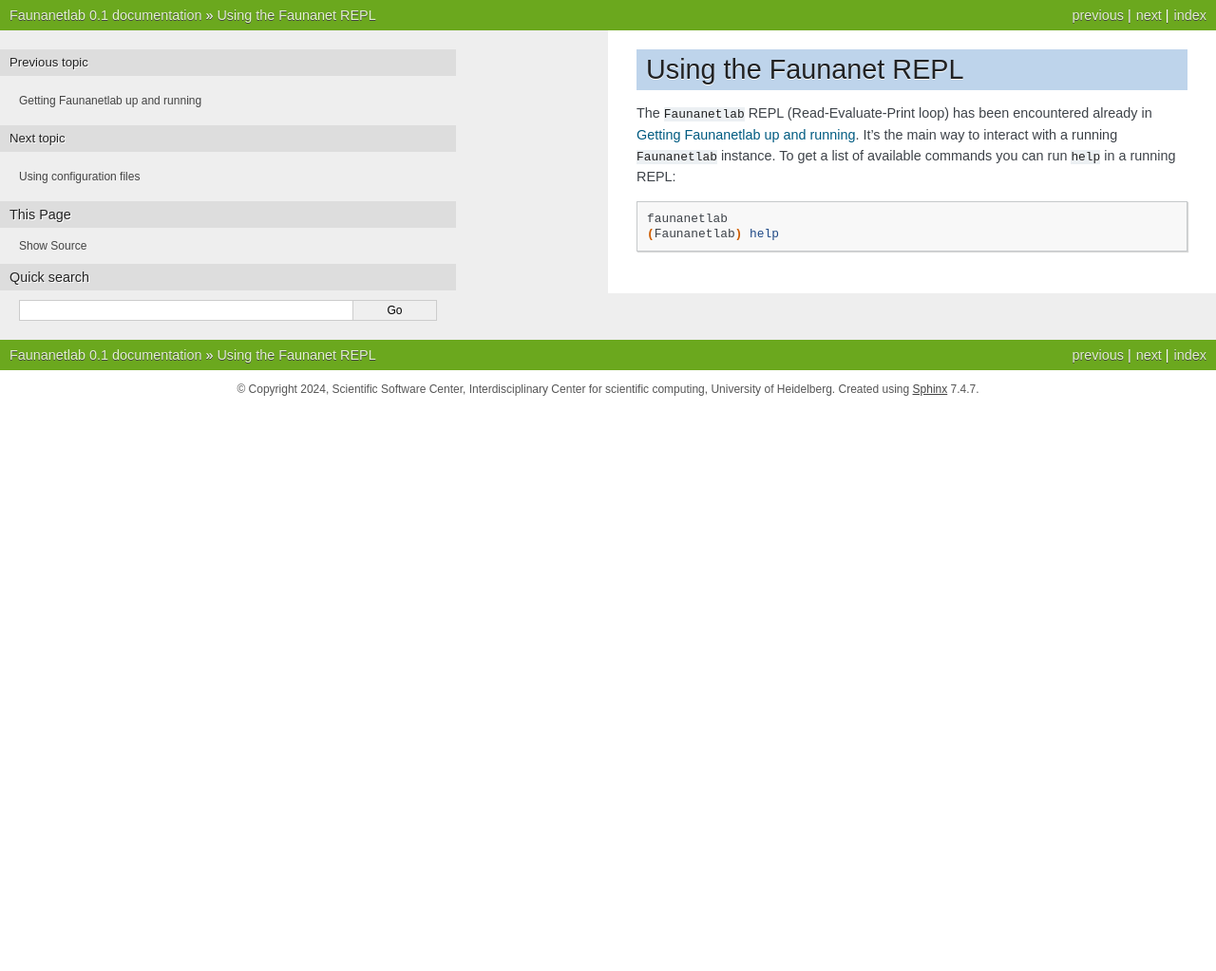
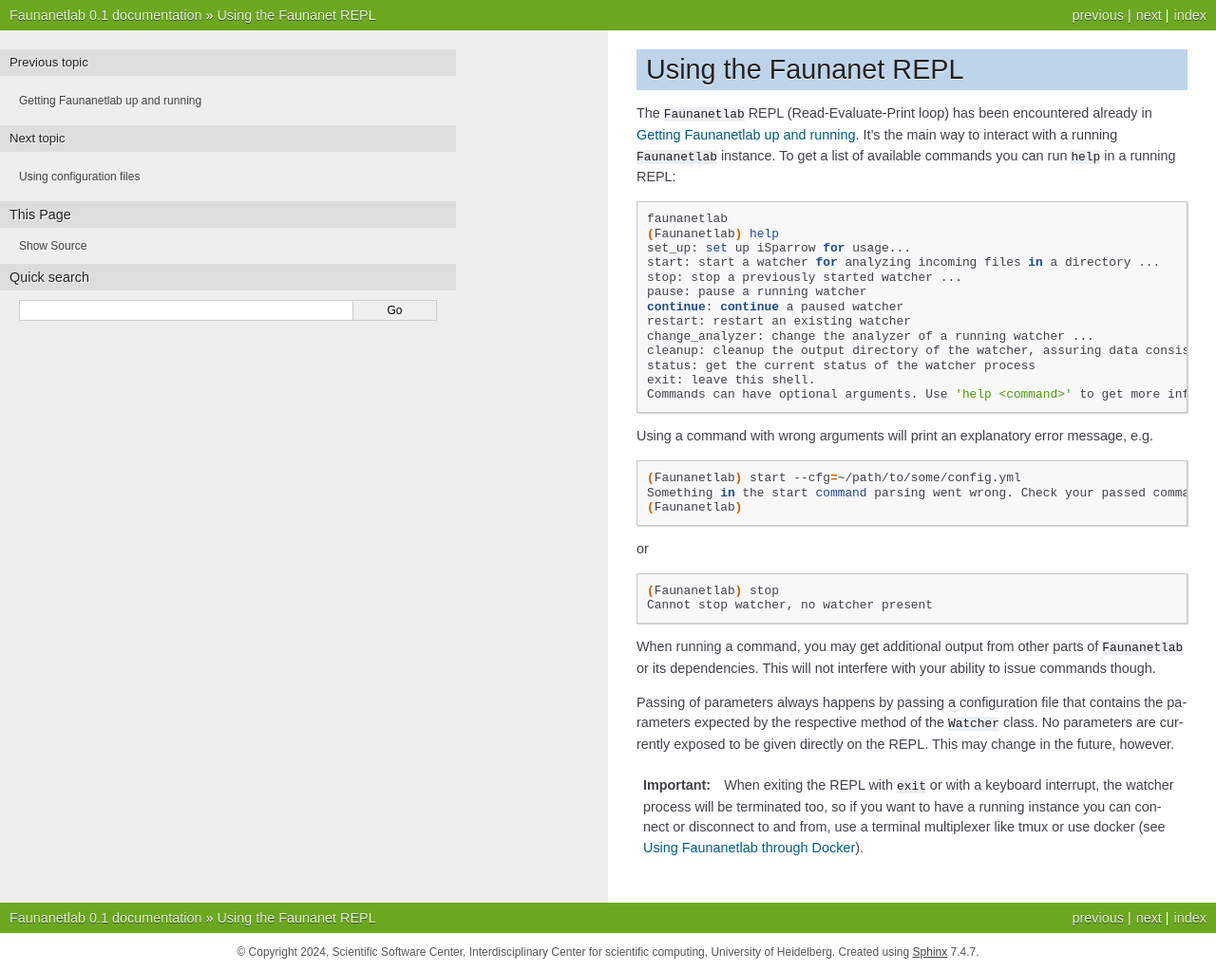
Before and after one commit to ssciwr/faunanet, a Sphinx documentation site: the page built from doc/source/repl_usage.md, in a window 1280 px wide. Shown: the whole page at 95% size. Built offline with Sphinx 7.4.7, drawn with Linux system fonts in a browser that asks for light colours; pages that are not in the unit, such as notebooks, are missing from menus; before the commit the page ends 900 px from its top, so only the background shows below that.

Commit message:
work on repl usage doc

````diff
--- a/doc/source/index.rst
+++ b/doc/source/index.rst
@@ -13,7 +13,7 @@
    repl_usage
    using_configuration_files
    using_custom_models
-   using_faunanet-lab_through_docker
+   using_faunanetlab_through_docker
    basic_design
    iSparrow_api_doc
    license_link
--- a/doc/source/repl_usage.md
+++ b/doc/source/repl_usage.md
@@ -4,5 +4,36 @@
 ```bash
 faunanetlab
 (Faunanetlab) help
+set_up: set up iSparrow for usage...
+start: start a watcher for analyzing incoming files in a directory ...
+stop: stop a previously started watcher ...
+pause: pause a running watcher
+continue: continue a paused watcher
+restart: restart an existing watcher
+change_analyzer: change the analyzer of a running watcher ...
+cleanup: cleanup the output directory of the watcher, assuring data consistency
+status: get the current status of the watcher process
+exit: leave this shell.
+Commands can have optional arguments. Use 'help <command>' to get more information on a specific command.
+```
 
+Using a command with wrong arguments will print an explanatory error message, e.g.
+```bash
+(Faunanetlab) start --cfg=~/path/to/some/config.yml
+Something in the start command parsing went wrong. Check your passed commands. Caused by:  Invalid input. Expected options structure is --name=<arg> with names [--cfg]
+(Faunanetlab)
 ```
+or
+```bash
+(Faunanetlab) stop
+Cannot stop watcher, no watcher present
+```
+When running a command, you may get additional output from other parts of `Faunanetlab` or its dependencies. This will not interfere with your ability to issue commands though.
+
+Passing of parameters always happens by passing a configuration file that contains the parameters expected by the respective method of the `Watcher` class. No parameters are
+currently exposed to be given directly on the REPL. This may change in the future, however.
+
+```{important}
+When exiting the REPL with `exit` or with a keyboard interrupt, the watcher process will be terminated too, so if you want to have a running instance you can connect or
+disconnect to and from, use a terminal multiplexer like tmux or use docker (see {doc}`using_faunanetlab_through_docker`).
+```
````
Also changed, not shown: doc/source/using_faunanetlab_through_docker.md (renamed from doc/source/using_faunanet-lab_through_docker.md).
